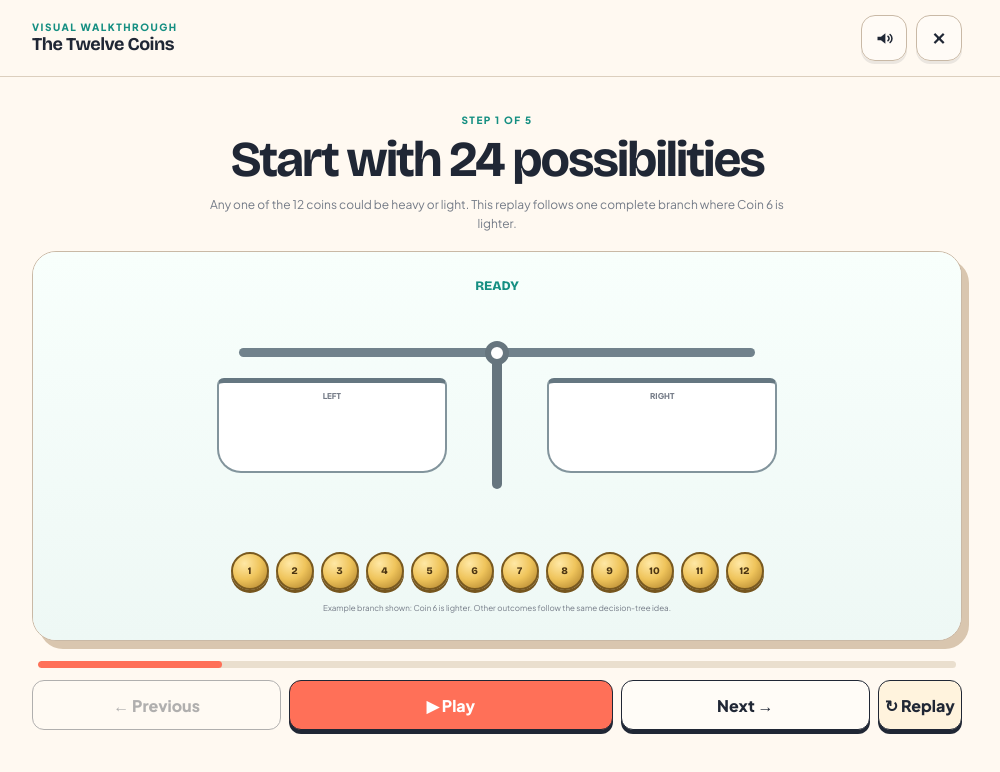
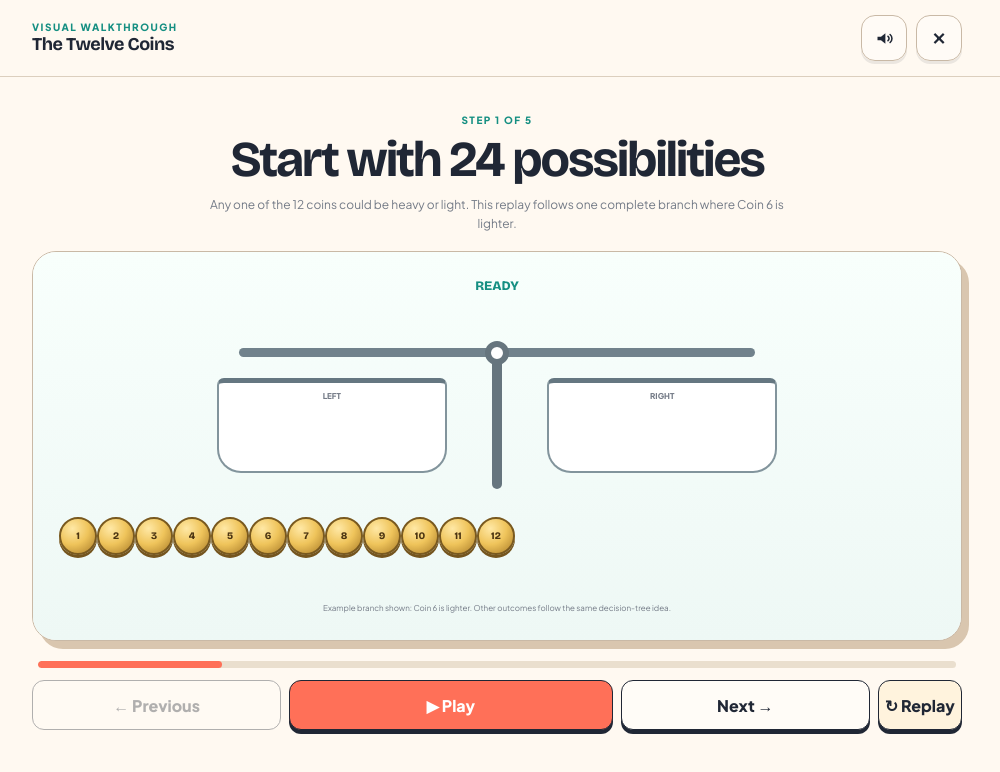
Before and after one commit to maguire-ui/Daily-riddle, a Next.js app: page /yesterday/play in a window 1280 px wide. Shown: the top 772 px of the page, without its empty margins (143-1143 px from the left). Built offline with nearby package versions, Linux system fonts and the light colour scheme.

Commit message:
Animate coin solution replay with slower staged motion

```diff
--- a/app/yesterday/play/SolutionReplay.tsx
+++ b/app/yesterday/play/SolutionReplay.tsx
@@ -40,7 +40,7 @@ const COPY: Record<ReplayType, ReplayStep[]> = {
   ],
 };
 
-function CoinReplay({ step }: { step: number }) {
+function CoinReplay({ step, settled }: { step: number; settled: boolean }) {
   const states = [
     { left: [] as number[], right: [] as number[], outcome: "READY", final: false },
     { left: [1,2,3,4], right: [5,6,7,8], outcome: "LEFT HEAVIER", final: false },
@@ -49,24 +49,98 @@ function CoinReplay({ step }: { step: number }) {
     { left: [1], right: [2], outcome: "COIN 6 IS LIGHT", final: true },
   ];
   const state = states[Math.min(step, states.length - 1)];
-  const onScale = new Set([...state.left, ...state.right]);
-  const bench = Array.from({length:12},(_,i)=>i+1).filter(n=>!onScale.has(n));
+
+  function destination(coin: number) {
+    const leftIndex = state.left.indexOf(coin);
+    const rightIndex = state.right.indexOf(coin);
+    const tilt = settled && state.outcome === "LEFT HEAVIER" ? 3.3 : settled && state.outcome === "RIGHT HEAVIER" ? -3.3 : 0;
+
+    if (leftIndex >= 0) {
+      const columns = state.left.length > 2 ? 2 : state.left.length;
+      const row = Math.floor(leftIndex / Math.max(1, columns));
+      const col = leftIndex % Math.max(1, columns);
+      return {
+        left: state.left.length === 1 ? "27%" : `${22 + col * 10}%`,
+        top: `${40 + row * 13 + tilt}%`,
+      };
+    }
+
+    if (rightIndex >= 0) {
+      const columns = state.right.length > 2 ? 2 : state.right.length;
+      const row = Math.floor(rightIndex / Math.max(1, columns));
+      const col = rightIndex % Math.max(1, columns);
+      return {
+        left: state.right.length === 1 ? "73%" : `${68 + col * 10}%`,
+        top: `${40 + row * 13 - tilt}%`,
+      };
+    }
+
+    const benchIndex = Array.from({ length: 12 }, (_, index) => index + 1)
+      .filter((value) => !state.left.includes(value) && !state.right.includes(value))
+      .indexOf(coin);
+    const benchCount = 12 - state.left.length - state.right.length;
+    const perRow = Math.min(6, Math.max(1, benchCount));
+    const row = Math.floor(benchIndex / perRow);
+    const col = benchIndex % perRow;
+    const rowCount = Math.min(perRow, benchCount - row * perRow);
+    const spacing = rowCount <= 1 ? 0 : Math.min(15, 74 / (rowCount - 1));
+    const startX = 50 - ((rowCount - 1) * spacing) / 2;
+
+    return {
+      left: `${startX + col * spacing}%`,
+      top: `${79 + row * 13}%`,
+    };
+  }
+
+  const status = !settled && state.final
+    ? "CHECKING RESULT…"
+    : !settled && (state.left.length > 0 || state.right.length > 0)
+      ? "PLACING COINS…"
+      : state.outcome;
+
+  const tiltClass = settled
+    ? state.outcome === "LEFT HEAVIER"
+      ? "left-down"
+      : state.outcome === "RIGHT HEAVIER"
+        ? "right-down"
+        : ""
+    : "";
 
   return (
     <div className="solution-replay-scene coin-replay-scene">
-      <div className="replay-scale-status">{state.outcome}</div>
-      <div className={`replay-scale ${state.outcome === "LEFT HEAVIER" ? "left-down" : state.outcome === "RIGHT HEAVIER" ? "right-down" : ""}`}>
+      <div key={`${step}-${settled ? "settled" : "moving"}`} className="replay-scale-status">{status}</div>
+
+      <div className="replay-scale-area">
+        <div className={`replay-scale ${tiltClass}`}>
           <div className="replay-scale-post"/>
           <div className="replay-scale-beam"><i/></div>
           <div className="replay-pans">
-          <div className="replay-pan"><span>LEFT</span><div>{state.left.map(n=><b key={n} className="replay-coin">{n}</b>)}</div></div>
-          <div className="replay-pan"><span>RIGHT</span><div>{state.right.map(n=><b key={n} className="replay-coin">{n}</b>)}</div></div>
+            <div className="replay-pan"><span>LEFT</span></div>
+            <div className="replay-pan"><span>RIGHT</span></div>
           </div>
         </div>
-      <div className="replay-coin-bench">
-        {bench.map(n=><span key={n} className={`replay-coin ${state.final && n === 6 ? "identified" : ""}`}>{n}</span>)}
+
+        <div className="replay-coin-motion-layer" aria-label="Coins moving between the bench and balance scale">
+          {Array.from({ length: 12 }, (_, index) => index + 1).map((coin) => {
+            const place = destination(coin);
+            return (
+              <b
+                key={coin}
+                className={`replay-coin moving-coin ${state.final && settled && coin === 6 ? "identified" : ""}`}
+                style={{
+                  left: place.left,
+                  top: place.top,
+                  transitionDelay: `${(coin - 1) * 45}ms`,
+                }}
+              >
+                {coin}
+              </b>
+            );
+          })}
         </div>
-      {state.final ? <div className="replay-diagnosis">✓ Coin 6 is the lighter counterfeit</div> : null}
+      </div>
+
+      {state.final && settled ? <div className="replay-diagnosis">✓ Coin 6 is the lighter counterfeit</div> : <div className="replay-diagnosis-spacer"/>}
       <small className="branch-note">Example branch shown: Coin 6 is lighter. Other outcomes follow the same decision-tree idea.</small>
     </div>
   );
@@ -148,6 +222,13 @@ export default function SolutionReplay({ type, title }: { type: ReplayType; titl
   const steps = COPY[type];
   const [step, setStep] = useState(0);
   const [playing, setPlaying] = useState(false);
+  const [settled, setSettled] = useState(false);
+
+  useEffect(() => {
+    setSettled(false);
+    const timer = window.setTimeout(() => setSettled(true), type === "coins" ? 1750 : 900);
+    return () => window.clearTimeout(timer);
+  }, [step, type]);
 
   useEffect(() => {
     if (!playing) return;
@@ -155,9 +236,10 @@ export default function SolutionReplay({ type, title }: { type: ReplayType; titl
       setPlaying(false);
       return;
     }
-    const timer = window.setTimeout(() => setStep(value => Math.min(steps.length - 1, value + 1)), 2200);
+    const delay = type === "coins" ? (step === 0 ? 3000 : 5200) : 4200;
+    const timer = window.setTimeout(() => setStep(value => Math.min(steps.length - 1, value + 1)), delay);
     return () => window.clearTimeout(timer);
-  }, [playing, step, steps.length]);
+  }, [playing, step, steps.length, type]);
 
   const progress = useMemo(() => ((step + 1) / steps.length) * 100, [step, steps.length]);
 
@@ -181,13 +263,15 @@ export default function SolutionReplay({ type, title }: { type: ReplayType; titl
 
       <div className="solution-player-shell">
         <section className="solution-player-copy">
+          <div key={step} className="solution-step-copy-motion">
             <span className="tiny-kicker">STEP {step + 1} OF {steps.length}</span>
             <h1>{steps[step].title}</h1>
             <p>{steps[step].text}</p>
+          </div>
         </section>
 
         <section className="solution-player-canvas" aria-live="polite">
-          {type === "coins" ? <CoinReplay step={step}/> : null}
+          {type === "coins" ? <CoinReplay step={step} settled={settled}/> : null}
           {type === "bridge" ? <BridgeReplay step={step}/> : null}
           {type === "rope" ? <RopeReplay step={step}/> : null}
           {type === "switches" ? <SwitchReplay step={step}/> : null}
```
Lines whose indentation alone changed are shown as unchanged.
